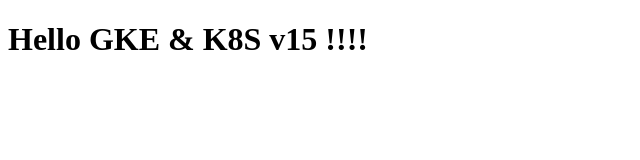
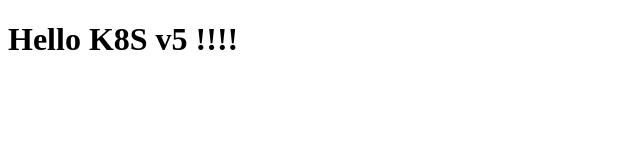
Before and after one commit to amitkarpe/kubetest, a plain HTML site: page index.html in a window 1280 px wide. Shown: the whole page, without its empty margins (0-640 px from the left). Drawn offline with Linux system fonts and the light colour scheme.

```diff
--- a/index.html
+++ b/index.html
@@ -5,7 +5,7 @@
 </head>
 <body>
 
-<h1>Hello GKE & K8S v15 !!!!</h1>
+<h1>Hello K8S v5 !!!!</h1>
 
 </body>
 </html>
```
Also changed, not shown: 3 other files.
